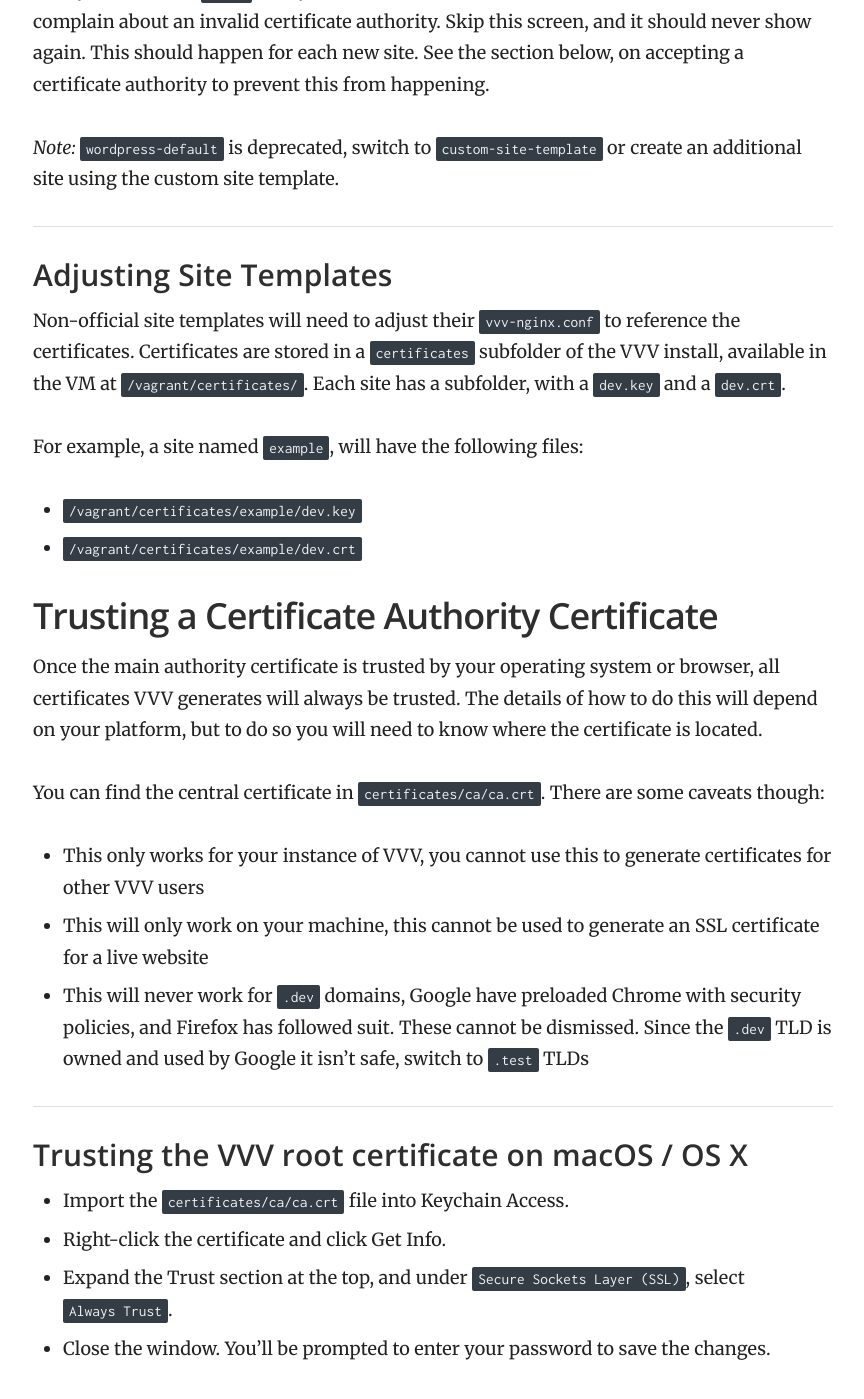
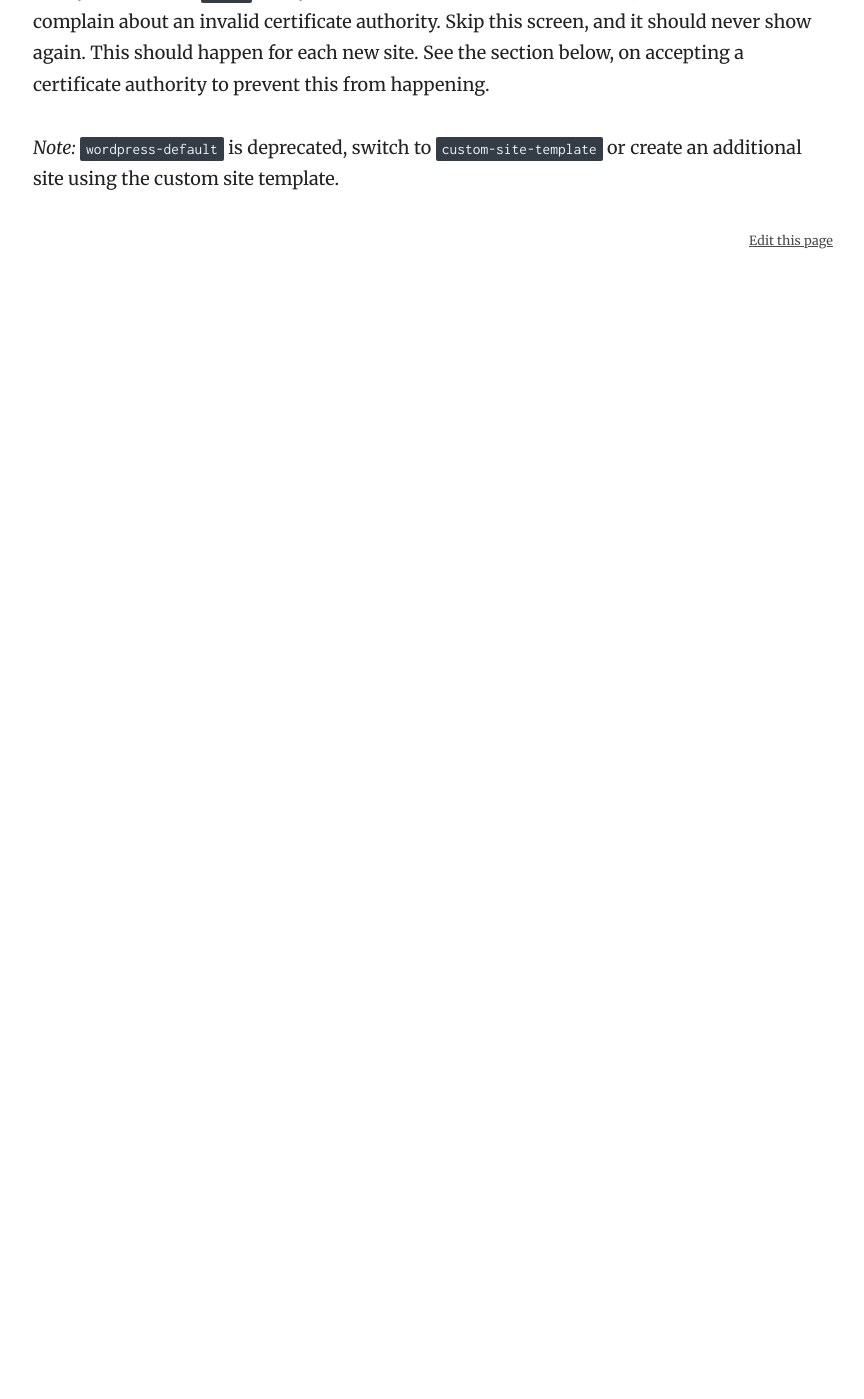
Before and after one commit to Varying-Vagrant-Vagrants/varyingvagrantvagrants.org, a Jekyll site: the page built from docs/en-US/https/index.md, in a window 1280 px wide and 1400 px high, scrolled down 755 px. Shown: the whole window, without its empty margins (357-1221 px from the left). Built offline with Jekyll 4.4.1, drawn with Linux system fonts in a browser that asks for light colours; after the commit the page ends 1055 px from its top, so only the background shows below that; some of the changed text lies outside the part shown.

Commit message:
split up the https page and expand the trusted CA instructions

```diff
--- a/docs/en-US/https/index.md
+++ b/docs/en-US/https/index.md
@@ -1,7 +1,7 @@
 ---
-category: 6. Reference
-order: 4
-title: HTTPS
+category: 8. TLS and HTTPS
+order: 1
+title: Setting Up HTTPS
 description: Setting up https with VVV's built in certificate authority
 permalink: /docs/en-US/references/https/
 ---
@@ -28,29 +28,3 @@ Then, reprovision `vagrant reload --provision`. When this finishes, every site u
 Visit your site with `https`, and you'll notice that the first time it loads, the browser will complain about an invalid certificate authority. Skip this screen, and it should never show again. This should happen for each new site. See the section below, on accepting a certificate authority to prevent this from happening.
 
 *Note:* `wordpress-default` is deprecated, switch to `custom-site-template` or create an additional site using the custom site template.
-
-### Adjusting Site Templates
-
-Non-official site templates will need to adjust their `vvv-nginx.conf` to reference the certificates. Certificates are stored in a `certificates` subfolder of the VVV install, available in the VM at `/vagrant/certificates/`. Each site has a subfolder, with a `dev.key` and a `dev.crt`.
-
-For example, a site named `example`, will have the following files:
-
- - `/vagrant/certificates/example/dev.key`
- - `/vagrant/certificates/example/dev.crt`
-
-## Trusting a Certificate Authority Certificate
-
-Once the main authority certificate is trusted by your operating system or browser, all certificates VVV generates will always be trusted. The details of how to do this will depend on your platform, but to do so you will need to know where the certificate is located.
-
-You can find the central certificate in `certificates/ca/ca.crt`. There are some caveats though:
-
- - This only works for your instance of VVV, you cannot use this to generate certificates for other VVV users
- - This will only work on your machine, this cannot be used to generate an SSL certificate for a live website
- - This will never work for `.dev` domains, Google have preloaded Chrome with security policies, and Firefox has followed suit. These cannot be dismissed. Since the `.dev` TLD is owned and used by Google it isn't safe, switch to `.test` TLDs
-
-### Trusting the VVV root certificate on macOS / OS X
-
-* Import the `certificates/ca/ca.crt` file into Keychain Access.
-* Right-click the certificate and click Get Info.
-* Expand the Trust section at the top, and under `Secure Sockets Layer (SSL)`, select `Always Trust`.
-* Close the window. You'll be prompted to enter your password to save the changes.
```
Also changed, not shown: docs/en-US/https/site-templates.md (added, +31 -0 lines), docs/en-US/https/trusting-ca.md (added, +81 -0 lines).
